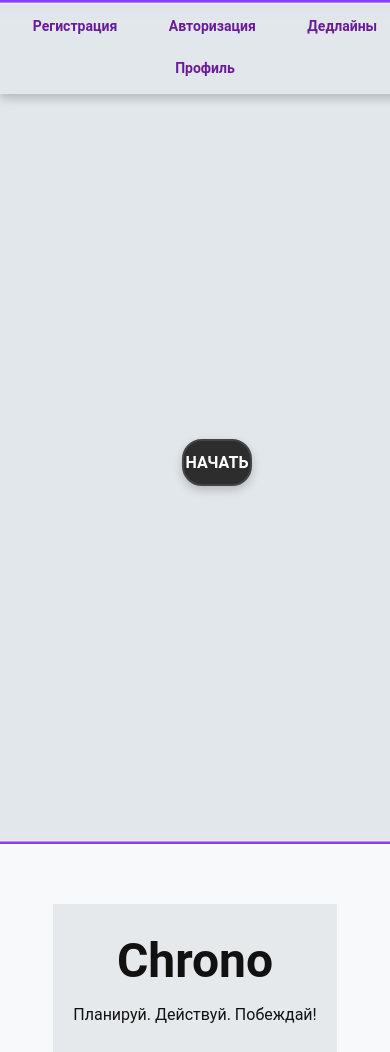
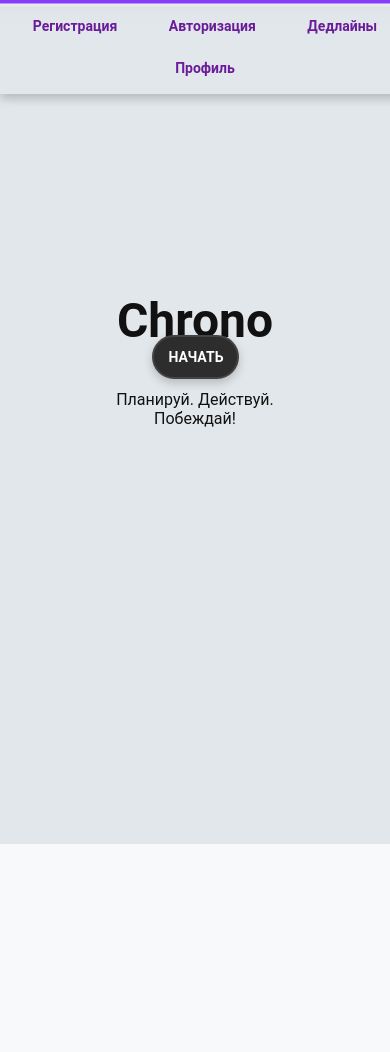
Before and after one commit to SennovE/Chrono, a Vue app in the folder frontend/: page / in a window 390 px wide. After the commit the page ends 844 px from the top, so only its background shows below. Built offline with nearby package versions, Linux system fonts and the light colour scheme.

Commit message:
style start page

```diff
--- a/frontend/src/pages/start/components/ChronoStart.vue
+++ b/frontend/src/pages/start/components/ChronoStart.vue
@@ -31,8 +31,8 @@
   }
   @media (max-width: 768px) {
   .container2 {
-    padding: 20px;
-    height: auto;
+    padding: 90px;
+    height: 23%;
     display: flex;
     flex-direction: column;
     align-items: center;
@@ -42,7 +42,7 @@
   .title {
     font-size: 3rem;
     text-align: center;
-    margin: 0.5rem 0;
+    margin-top: -1300px;
   }
 
   .subtitle {
--- a/frontend/src/pages/start/components/StartButton.vue
+++ b/frontend/src/pages/start/components/StartButton.vue
@@ -70,20 +70,22 @@ const router = useRouter();
     left: 0;
     transform: none;
     margin: 0;
-    padding: 20px;
+    padding: 30px;
     width: 100%;
     display: flex;
     justify-content: center;
     align-items: center;
   }
 
+
   .get-started {
-    width: 100%;
-    margin: 20px auto;
+    width: 120%;
+    margin: 30px auto;
     padding: 12px 0;
-    font-size: 16px;
+    font-size: 14px;
     text-align: center;
-    border-radius: 20px;
+    border-radius: 30px;
+    margin: -10px 10px 220px -55%;
   }
 }
 </style>
--- a/frontend/src/pages/start/index.vue
+++ b/frontend/src/pages/start/index.vue
@@ -26,10 +26,6 @@ import ChronoStart from "./components/ChronoStart.vue";
 <style>
 
 .start-page {
-  width: 100%;
-  height: 100%;
-  position: absolute;
-  z-index: 100;
   background: linear-gradient(to right, #f0f0f0, #ffffff);
   font-family: "Roboto", sans-serif;
   color: #333333;
@@ -50,7 +46,6 @@ import ChronoStart from "./components/ChronoStart.vue";
     flex-direction: column;
     justify-content: flex-start;
     align-items: center;
-    min-height: 100vh;
     background-size: cover;
     background-position: center;
   }
```
